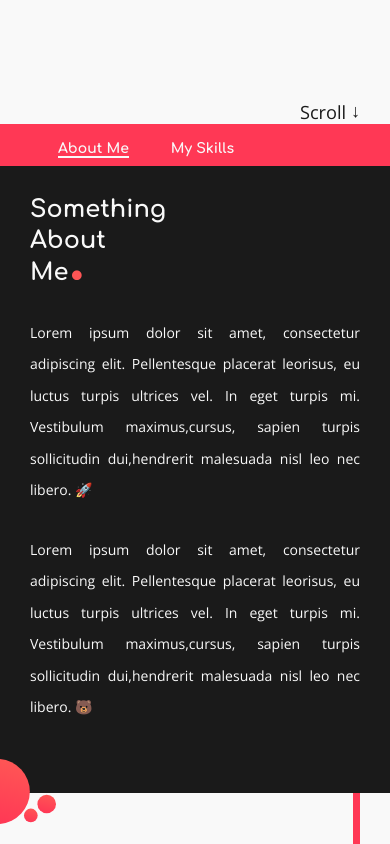
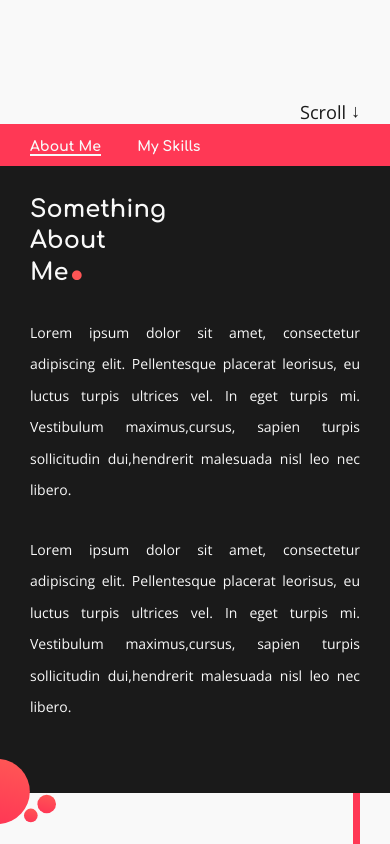
Before and after one commit to Attanox/portfolio, a plain HTML site: page index.html in a window 390 px wide. Shown: the part 720-1564 px from the top of the page. Drawn offline with nearby package versions, Linux system fonts and the light colour scheme.

Commit message:
fix: mobile local navbar

```diff
--- a/index.html
+++ b/index.html
@@ -68,11 +68,11 @@
             Me</h2>
           <p class="text-white text-justify">Lorem ipsum dolor sit amet, consectetur  adipiscing elit. Pellentesque placerat leorisus, eu luctus turpis
             ultrices vel. In eget turpis mi. Vestibulum maximus,cursus, sapien turpis sollicitudin dui,hendrerit
-            malesuada nisl leo nec libero. 🚀
+            malesuada nisl leo nec libero.
             </p>
           <p class="text-white text-justify">Lorem ipsum dolor sit amet, consectetur  adipiscing elit. Pellentesque placerat leorisus, eu luctus turpis
             ultrices vel. In eget turpis mi. Vestibulum maximus,cursus, sapien turpis sollicitudin dui,hendrerit
-            malesuada nisl leo nec libero. 🐻
+            malesuada nisl leo nec libero.
             </p>
         </div>
         <!-- <div class="v-space"></div>
--- a/styles.css
+++ b/styles.css
@@ -480,7 +480,7 @@ header .container {
   line-height: 2.25;
 }
 
-#aboutMe .container {
+#aboutMe > .container {
   min-height: 350px;
 }
 
@@ -907,11 +907,13 @@ footer {
     max-width: 100%;
     width: 100%;
     height: 5vh;
-    padding: 1rem 2rem;
+    padding: 0;
   }
 
   .localNav ul {
     flex-direction: row;
+    align-items: center;
+    height: 100%;
   }
 
   .localNav ul.container {
@@ -919,7 +921,7 @@ footer {
   }
 
   .localNav ul li {
-    margin: 0 1.5rem;
+    margin: 0 1.3rem;
   }
 
   .localNav ul li:first-of-type {
```
